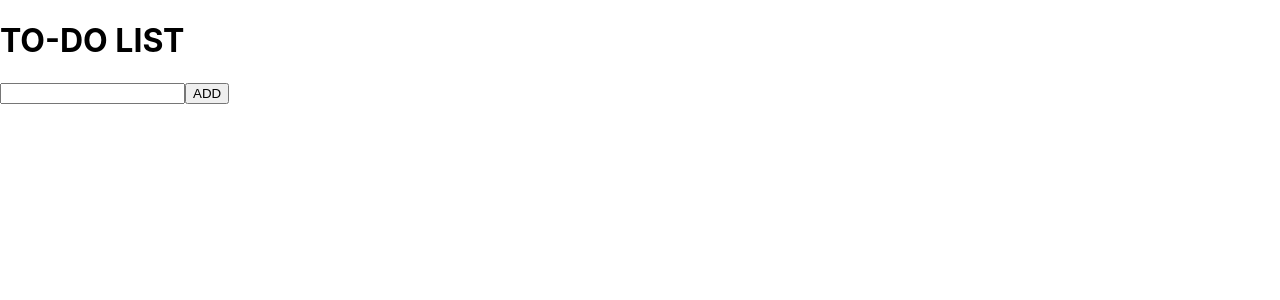
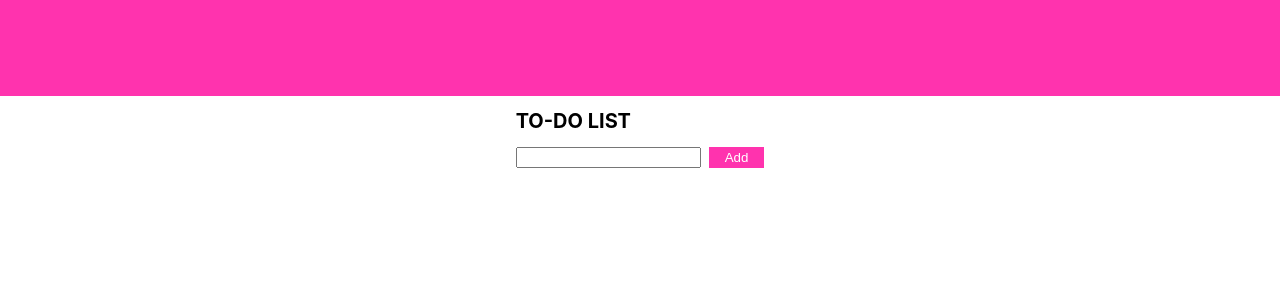
Before and after one commit to bgiudicid/to-do-list, a React (Create React App) app: page / in a window 1280 px wide. Shown: the top 300 px of the page. Built offline with nearby package versions, Linux system fonts and the light colour scheme.

Commit message:
some styling added

```diff
--- a/src/App.css
+++ b/src/App.css
@@ -1,38 +1,40 @@
-.App {
-  text-align: center;
+*{
+  box-sizing: border-box;
+
 }
 
-.App-logo {
-  height: 40vmin;
-  pointer-events: none;
+body {
+  padding: 0;
+  margin: 0;
+  height: 100vh;
+  width: 100%;
+  font-size: 62.5%;
 }
 
-@media (prefers-reduced-motion: no-preference) {
-  .App-logo {
-    animation: App-logo-spin infinite 20s linear;
-  }
+header {
+  height: 6rem;
+  background-color: #FF33AE;
 }
 
-.App-header {
-  background-color: #282c34;
-  min-height: 100vh;
+#box1 {
   display: flex;
   flex-direction: column;
-  align-items: center;
   justify-content: center;
-  font-size: calc(10px + 2vmin);
-  color: white;
+  align-content: center;
+  flex-wrap: wrap;
+
 }
 
-.App-link {
-  color: #61dafb;
+
+button {
+  margin-left: 0.5rem;
+  text-decoration: none;
+  color: white;
+  background-color: #FF33AE;
+  padding: 0.2rem 1rem;
+  border-style: none;
 }
 
-@keyframes App-logo-spin {
-  from {
-    transform: rotate(0deg);
-  }
-  to {
-    transform: rotate(360deg);
-  }
+h1{
+  justify-self: center;
 }
--- a/src/App.js
+++ b/src/App.js
@@ -2,6 +2,7 @@ import { useEffect } from 'react';
 import './App.css';
 //import api from '../src/api/tasks';
 import tasks from '../src/api/tasks';
+import './App.css'
 
 function App() {
 //retrieveTasks
@@ -33,12 +34,15 @@ useEffect(()=> {
 
   return (
     <>
-    <h1>TO-DO LIST</h1>
-    <form>
-      <input id="newTask"></input>
-      <button id='addTask' onClick={addTaskHandler}>ADD</button>
-      <ul id='taskList'></ul>
-    </form>
+    <header></header>
+    <div id='box1'>
+      <h1>TO-DO LIST</h1>
+      <form>
+        <input id="newTask"></input>
+        <button id='addTask' onClick={addTaskHandler}>Add</button>
+      </form>
+    </div>
+    <ul id='taskList'></ul>
     </>
   );
 }
```
